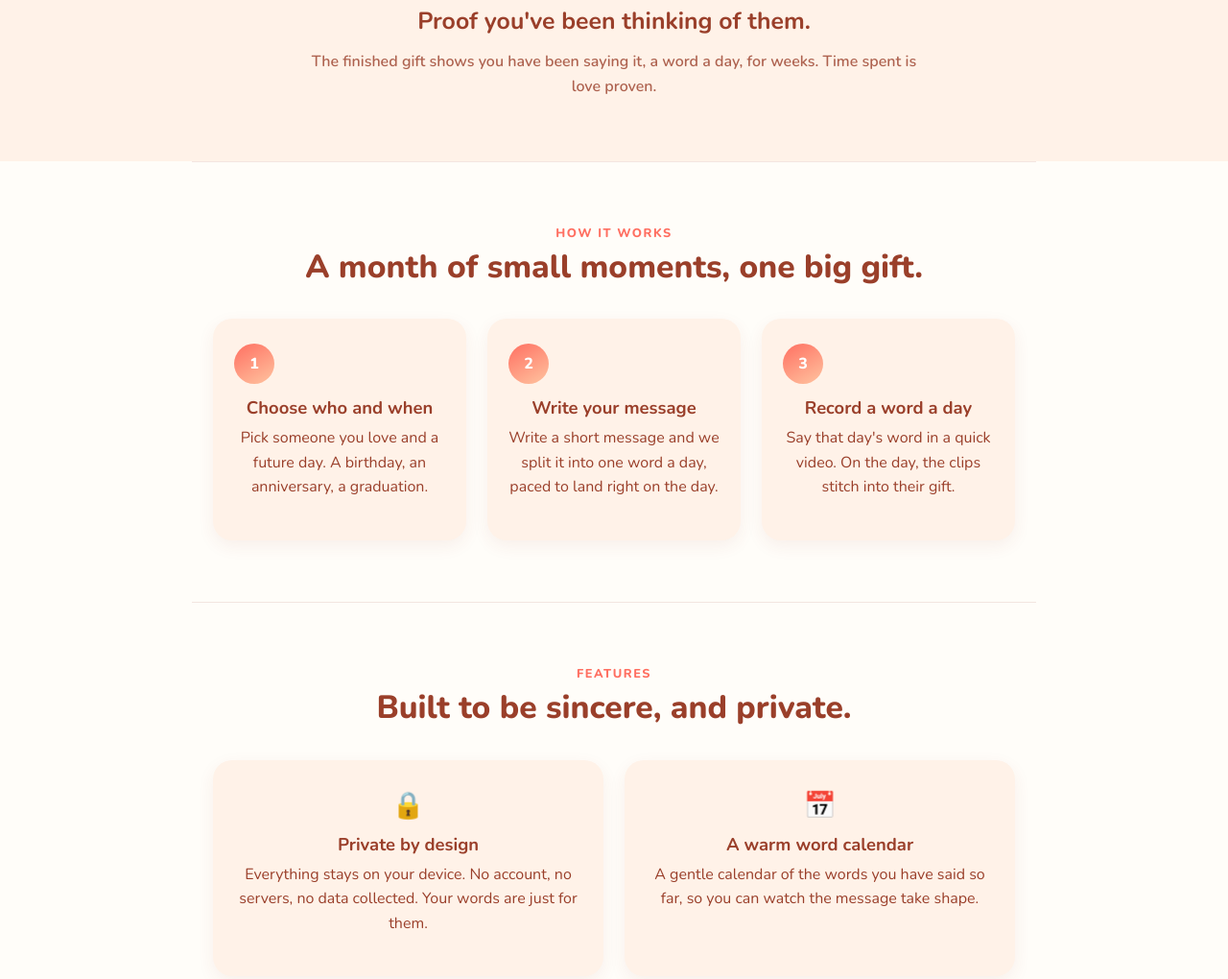
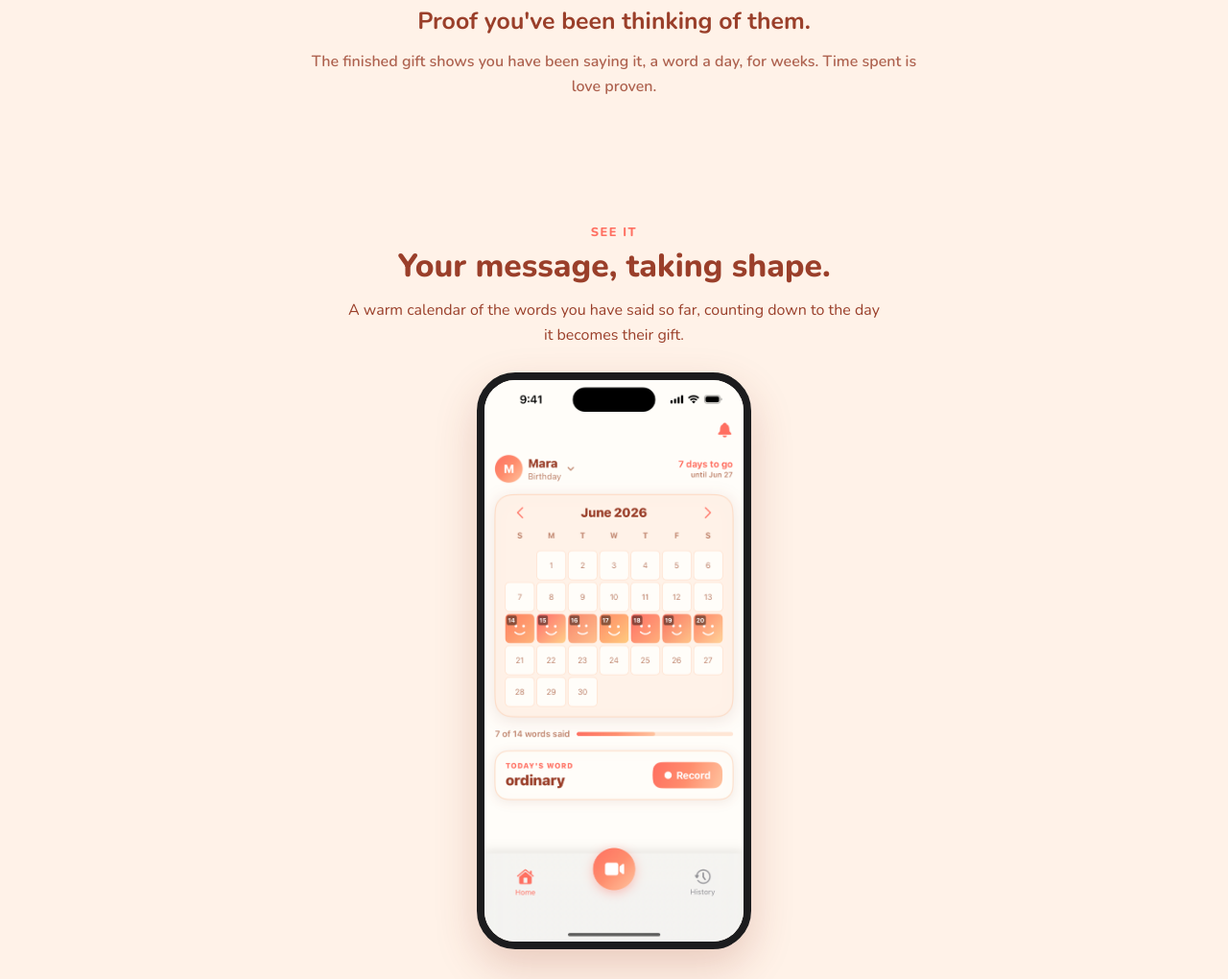
Before and after one commit to NateDesmond/slowhello-site, a plain HTML site: page index.html in a window 1280 px wide. Shown: the part 676-1696 px from the top of the page at 96% size. Drawn offline with nearby package versions, Linux system fonts and the light colour scheme.

Commit message:
Add app screenshot showcase; remove fake-video play card
Co-Authored-By: Claude Opus 4.8 (1M context) <noreply@anthropic.com>

```diff
--- a/index.html
+++ b/index.html
@@ -88,6 +88,14 @@
   .card h3{color:#fff; margin-bottom:.2em}
   .card .meta{font-weight:700; color:var(--cream); font-size:.95rem}
 
+  /* Screenshot showcase */
+  .showcase{background:var(--cream); text-align:center}
+  .phone{
+    width:clamp(220px,60vw,286px); margin:26px auto 0; display:block;
+    border-radius:40px; border:8px solid #1c1c1e;
+    box-shadow:0 18px 44px rgba(154,63,42,.22);
+  }
+
   /* Section heads */
   .eyebrow{text-transform:uppercase; letter-spacing:.12em; font-size:.8rem; font-weight:800; color:var(--coral); margin-bottom:.4em}
   .center{text-align:center}
@@ -134,6 +142,15 @@
   <div class="wrap">
     <p>Proof you've been thinking of them.</p>
     <p class="sub">The finished gift shows you have been saying it, a word a day, for weeks. Time spent is love proven.</p>
+  </div>
+</section>
+
+<section class="showcase">
+  <div class="wrap">
+    <p class="eyebrow">See it</p>
+    <h2>Your message, taking shape.</h2>
+    <p style="max-width:560px;margin:0 auto;">A warm calendar of the words you have said so far, counting down to the day it becomes their gift.</p>
+    <img class="phone" src="assets/app-home.png" alt="Slow Hello home screen: a calendar of recorded daily words with a countdown to the milestone" loading="lazy">
   </div>
 </section>
 
@@ -193,7 +210,6 @@
     </div>
 
     <div class="card">
-      <div class="play">&#9658;</div>
       <h3>For Mara</h3>
       <p class="meta">Recorded over 14 days</p>
     </div>
```
Also changed, not shown: assets/app-home.png (added), assets/app-start.png (added).
